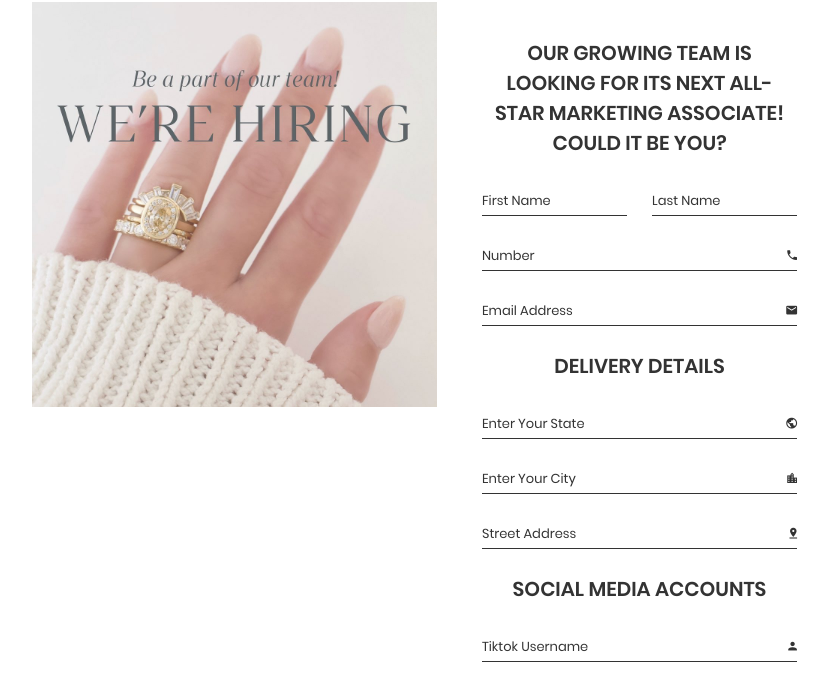
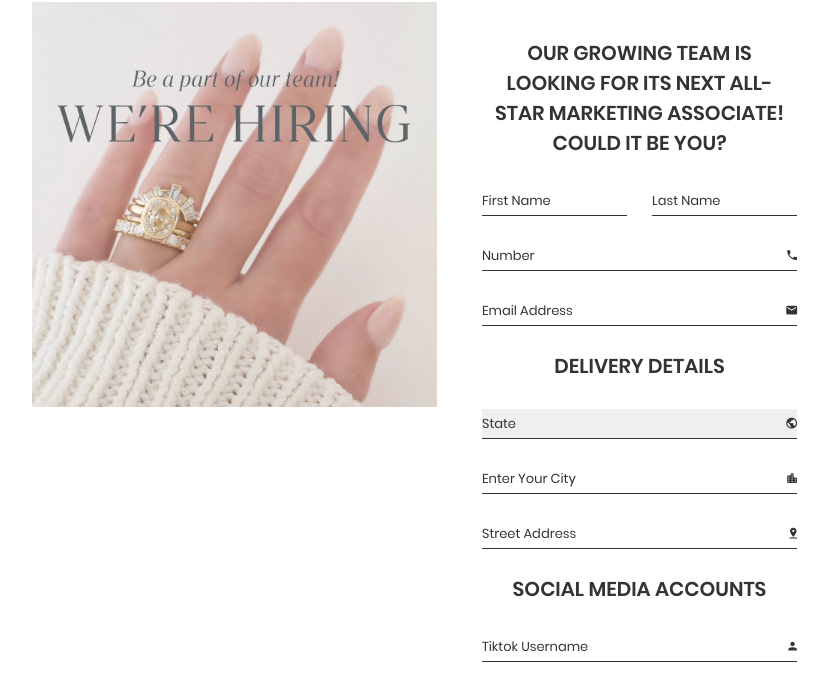
Before and after one commit to chapoxix/Angarajewelry, a plain HTML site: page index.html in a window 1280 px wide. Shown: the part 91-775 px from the top of the page, without its empty margins (203-1032 px from the left). Drawn offline with Linux system fonts and the light colour scheme.

Commit message:
Update index.html

```diff
--- a/index.html
+++ b/index.html
@@ -43,7 +43,59 @@
               <h5>DELIVERY DETAILS</h5>
             </div>
             <div class="form-wrapper">
-              <input type="text" id="text-9c40" name="state" class="form-control" required="required" placeholder="enter your state">
+              <select name="" id="" class="form-control" required="required" name="state">
+                <option value="" disabled selected>State</option>
+                <option value="AL">Alabama</option>
+  <option value="AK">Alaska</option>
+  <option value="AZ">Arizona</option>
+  <option value="AR">Arkansas</option>
+  <option value="CA">California</option>
+  <option value="CO">Colorado</option>
+  <option value="CT">Connecticut</option>
+  <option value="DE">Delaware</option>
+  <option value="FL">Florida</option>
+  <option value="GA">Georgia</option>
+  <option value="HI">Hawaii</option>
+  <option value="ID">Idaho</option>
+  <option value="IL">Illinois</option>
+  <option value="IN">Indiana</option>
+  <option value="IA">Iowa</option>
+  <option value="KS">Kansas</option>
+  <option value="KY">Kentucky</option>
+  <option value="LA">Louisiana</option>
+  <option value="ME">Maine</option>
+  <option value="MD">Maryland</option>
+  <option value="MA">Massachusetts</option>
+  <option value="MI">Michigan</option>
+  <option value="MN">Minnesota</option>
+  <option value="MS">Mississippi</option>
+  <option value="MO">Missouri</option>
+  <option value="MT">Montana</option>
+  <option value="NE">Nebraska</option>
+  <option value="NV">Nevada</option>
+  <option value="NH">New Hampshire</option>
+  <option value="NJ">New Jersey</option>
+  <option value="NM">New Mexico</option>
+  <option value="NY">New York</option>
+  <option value="NC">North Carolina</option>
+  <option value="ND">North Dakota</option>
+  <option value="OH">Ohio</option>
+  <option value="OK">Oklahoma</option>
+  <option value="OR">Oregon</option>
+  <option value="PA">Pennsylvania</option>
+  <option value="RI">Rhode Island</option>
+  <option value="SC">South Carolina</option>
+  <option value="SD">South Dakota</option>
+  <option value="TN">Tennessee</option>
+  <option value="TX">Texas</option>
+  <option value="UT">Utah</option>
+  <option value="VT">Vermont</option>
+  <option value="VA">Virginia</option>
+  <option value="WA">Washington</option>
+  <option value="WV">West Virginia</option>
+  <option value="WI">Wisconsin</option>
+  <option value="WY">Wyoming</option>
+              </select>
               <i class="zmdi zmdi-globe"></i>
             </div>
             <div class="form-wrapper">
@@ -74,6 +126,7 @@
                 <option value="WKLY">Weekly</option>
                 <option value="MNTLY">Monthly</option>
               </select>
+            </div>
             <div class="form-wrapper">
               <select name="" id="" class="form-control" required="required" name="Payment Method">
                 <option value="" disabled selected>How'll you like To Receive your Payment? </option>
```
